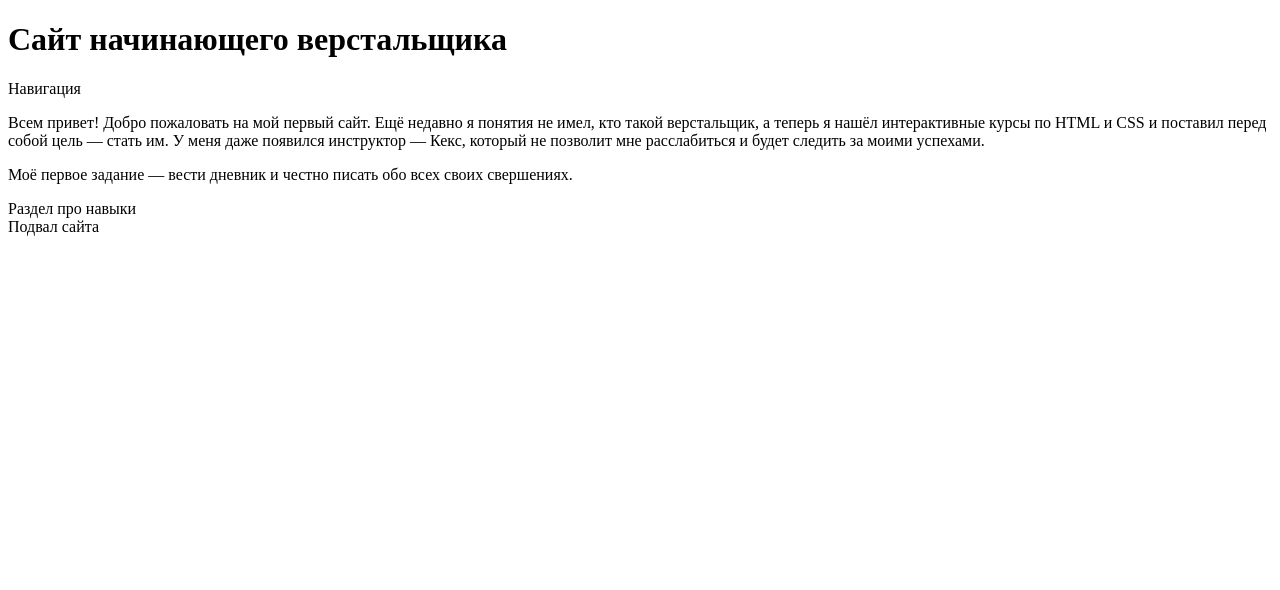
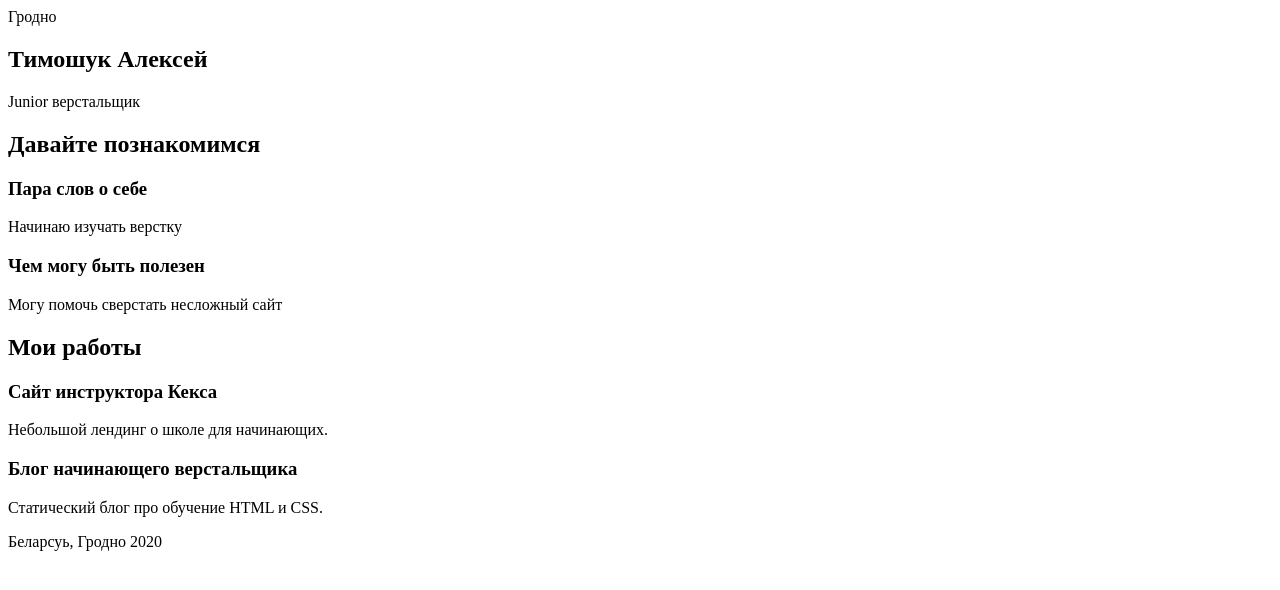
Before and after one commit to 2man2/2man, a plain HTML site: page index.html in a window 1280 px wide. Drawn offline with Linux system fonts and the light colour scheme.

Commit message:
перезалил

```diff
--- a/index.html
+++ b/index.html
@@ -1,23 +1,41 @@
 <!DOCTYPE html>
-<html lang="ru"
+<html lang="ru">
+  <head>
+    <meta charset="UTF-8">
+    <link rel="stylesheet" href="outlines.css">
+    <title>Портфолио Junior верстальщика</title>
+  </head>
+
   <body>
-    <header>
-      <h1>Сайт начинающего верстальщика</h1>
+    <header class="page-header">
+      Гродно
     </header>
-    <main>
-      <nav>
-        Навигация
-      </nav>
-      <section>
-        <p>Всем привет! Добро пожаловать на мой первый сайт. Ещё недавно я понятия не имел, кто такой верстальщик, а теперь я нашёл интерактивные курсы по HTML и CSS и поставил перед собой цель — стать им. У меня даже появился инструктор — Кекс, который не позволит мне расслабиться и будет следить за моими успехами.</p>
-        <p>Моё первое задание — вести дневник и честно писать обо всех своих свершениях.</p>
-      </section>
-      <section>
-        Раздел про навыки
-      </section>
-    </main>
-    <footer>
-      Подвал сайта
+
+    <section class="hero-image">
+      <h1 class="heading">Тимошук Алексей</h1>
+      <p>Junior верстальщик</p>
+    </section>
+
+    <section class="intro">
+      <h2 class="subheading">Давайте познакомимся</h2>
+      <h3>Пара слов о себе</h3>
+      <p>Начинаю изучать верстку</p>
+      <h3>Чем могу быть полезен</h3>
+      <p>Могу помочь сверстать несложный сайт</p>
+    </section>
+
+    <section class="portfolio">
+      <h2 class="subheading">Мои работы</h2>
+
+      <h3>Сайт инструктора Кекса</h3>
+      <p>Небольшой лендинг о школе для начинающих.</p>
+
+      <h3>Блог начинающего верстальщика</h3>
+      <p>Статический блог про обучение HTML и CSS.</p>
+    </section>
+
+    <footer class="page-footer">
+      Беларсуь, Гродно 2020
     </footer>
   </body>
 </html>
```
